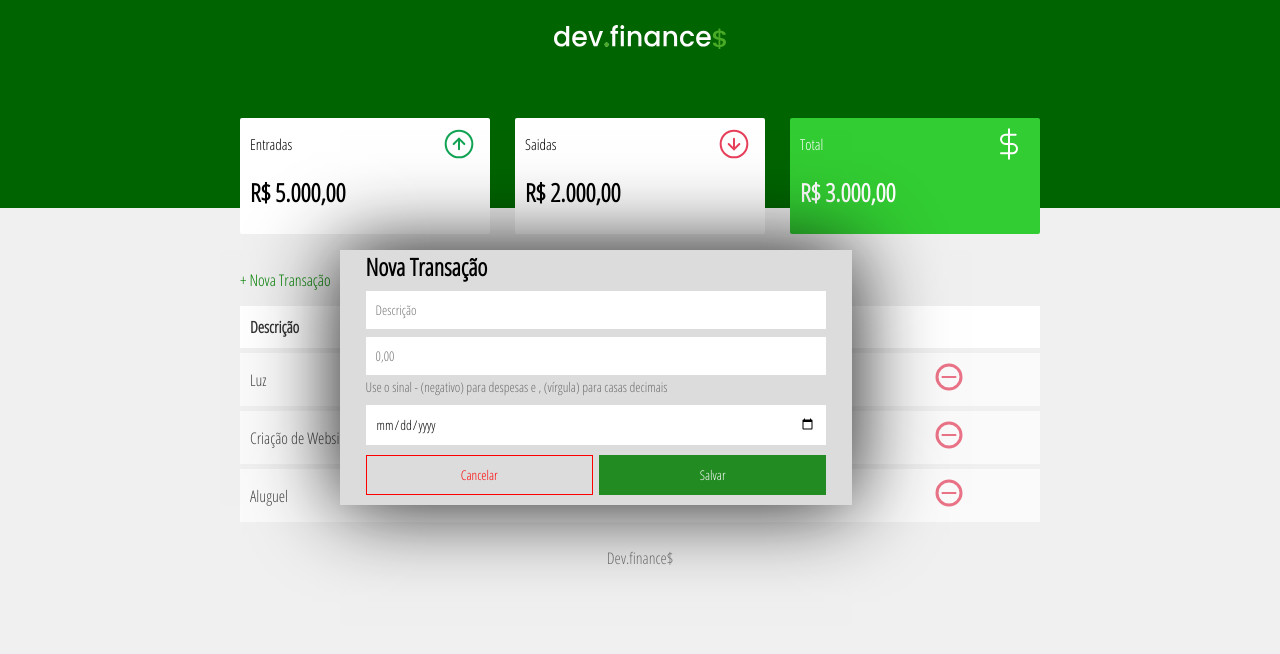
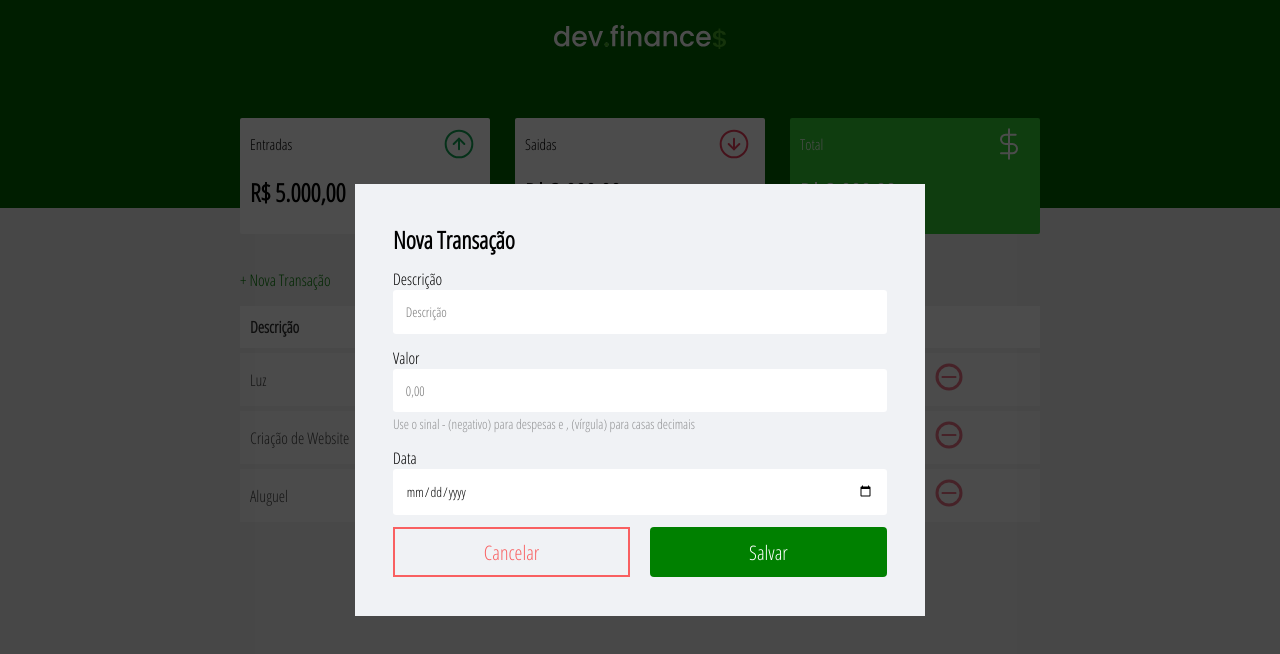
Before and after one commit to joao-ps/devFinances, a plain HTML site: page index.html in a window 1280 px wide. Both pictures are taken after a click on the link "+ Nova Transação". Drawn offline with Linux system fonts and the light colour scheme.

Commit message:
update do novo modal

```diff
--- a/estilo.css
+++ b/estilo.css
@@ -70,64 +70,97 @@ section div > p{
     color: white;
 }
 
-#modal{
-    min-width: 40%;
+        /* MODAL DO DEVFINANCE */
+.modal-overlay.active{
+    opacity: 1;
+    visibility: visible;
+}
+
+
+.modal-overlay{
+    width: 100%;
+    height: 100%;
+    background-color: rgba(0, 0, 0, 0.7);
     position: fixed;
-    margin: 100px;
-    top: 150px;
-    background-color: gainsboro;
-    opacity: 1;
+    top: 0;
+    display: flex;
+    align-items: center;
+    justify-content: center;
+    opacity: 0;
+    visibility: hidden;
+    z-index: 999;
+}
+
+.modal{
+    background: #f0f2f5;
+    padding: 2.4rem;
+    position: relative;
     z-index: 1;
-    visibility: hidden;
-    box-shadow: 0px 0px 80px rgba(0, 0, 0, 0.926);
+}
 
+            /* FORMULARIO */
+form{
+    max-width: 500px;
 }
-#modal h2{
-    display: block;
-    color: black;
-    padding: 0;
-    font-weight: 600;
+
+form h2{
+    margin-top: 0;
 }
-label{
-    visibility: hidden;
-    display: block;
-    font-size: 1px;
+
+input{
+    border: none;
+    border-radius: 0.2rem;
+    padding: 0.8rem;
+    width: 100%;
 }
-form{
-    width: 90%;
-    margin: auto;
+
+.input-group{
+    margin-top: 0.8rem;
 }
-form input{
+
+.input-group small{
+    opacity: 0.4;
+}
+
+.input-group.actions{
+    display: flex;
+    justify-content: space-between;
+    align-items: center;
+}
+
+.input-group.actions .button, .input-group.actions button{
+    width: 48%;
+    height: 50px;
+    font-size: 20px;
+}
+
+button{
     width: 100%;
+    height: 50px;
     border: none;
-    padding: 10px;
-    margin-top: 7px;
-}
-small{
-    opacity: 0.5;
-}
-.form-button{
-    display: flex;
-    justify-content: space-evenly;
-}
-button{
-    margin: 10px 0px;
-    width: 50%;
-    padding: 10px;
+    color: white;
+    background: green;
+    border-radius: 0.25rem;
     cursor: pointer;
 }
-.cancela{
+button:hover{
+    background-color: lime;
+}
+
+.button.cancela{
+    display: flex;
+    justify-content: center;
+    align-items: center;
     color: red;
-    border: red 1px solid;
-    background-color: gainsboro;
-    margin-right: 3px;
+    text-decoration: none;
+    border: 2px solid red;
+    opacity: 0.6;
 }
-.salvar{
-    color: white;
-    background-color: forestgreen;
-    border: forestgreen 1px solid;
-    margin-left: 3px;
+.button.cancela:hover{
+    opacity: 1;
 }
+
+
 
 #tab{
     overflow-x: auto;
--- a/index.html
+++ b/index.html
@@ -33,39 +33,9 @@
             </div>
         </section>
 
-        <a href="#" onclick="abrirModal()">+ nova transação</a>
+        <a href="#" onclick="modal.openclose()">+ nova transação</a>
 
-        <div id="modal">
-            <form action="">
-            <h2>Nova Transação</h2>
-               <div class="form-input">
-                   <label for="">
-                       Descrição
-                   </label>
-                   <input type="text" name="descricao" id="descricao" placeholder="Descrição">
-               </div>
 
-               <div class="form-input">
-                <label for="">
-                    Valor
-                </label>
-                <input type="number" name="valor" id="valor" placeholder="0,00">
-                <p><small>Use o sinal - (negativo) para despesas e , (vírgula) para casas decimais</small></p>
-            </div>
-
-            <div class="form-input">
-                <label for="">
-                    data
-                </label>
-                <input type="date" name="data" id="data">
-            </div>
-
-            <div class="form-button">
-                <button class="cancela" onclick="fecharModal()">Cancelar</button>
-                <button class="salvar">Salvar</button>
-            </div>
-            </form>
-        </div>
 
         <section id="tab">
             <h2>Transações</h2>
@@ -103,19 +73,43 @@
         </section>
     </main>
 
+    <div class="modal-overlay">
+        <div class="modal">
+            <div class="form">
+                <h2>Nova Transação</h2>
+
+                <form action="">
+                    <div class="input-group">
+                        <label for="descricao">Descrição</label>
+                        <input type="text" name="descriçao" id="descriçao" placeholder="Descrição">
+                    </div>
+
+                    <div class="input-group">
+                        <label for="valor">Valor</label>
+                        <input type="number" name="valor" id="valor"
+                        step="0.01" placeholder="0,00">
+                        <small class="ajuda">Use o sinal - (negativo) para despesas e , (vírgula) para casas decimais</small>
+                    </div>
+
+                    <div class="input-group">
+                        <label for="data">Data</label>
+                        <input type="date" name="data" id="data"placeholder="01/01/2021">
+                    </div>
+
+                    <div class="input-group actions">
+                        <a href="#" class="button cancela" onclick="modal.openclose()">Cancelar</a>
+                        <button>Salvar</button>
+                    </div>
+                </form>
+            </div>
+
+        </div>
+    </div>
+
     <footer>
         <p>Dev.finance$</p>
     </footer>
 
-    <script>
-       const modal = document.getElementById('modal');
-
-       function abrirModal(){
-            modal.style.visibility="visible"
-       }
-       function fecharModal(){
-            modal.style.visibility="hidden"
-       }
-    </script>
+    <script src="script.js"></script>
 </body>
 </html>
--- /dev/null
+++ b/script.js
@@ -0,0 +1,5 @@
+const modal = {
+    openclose(){
+        document.querySelector('.modal-overlay').classList.toggle('active');
+    }
+}
```
